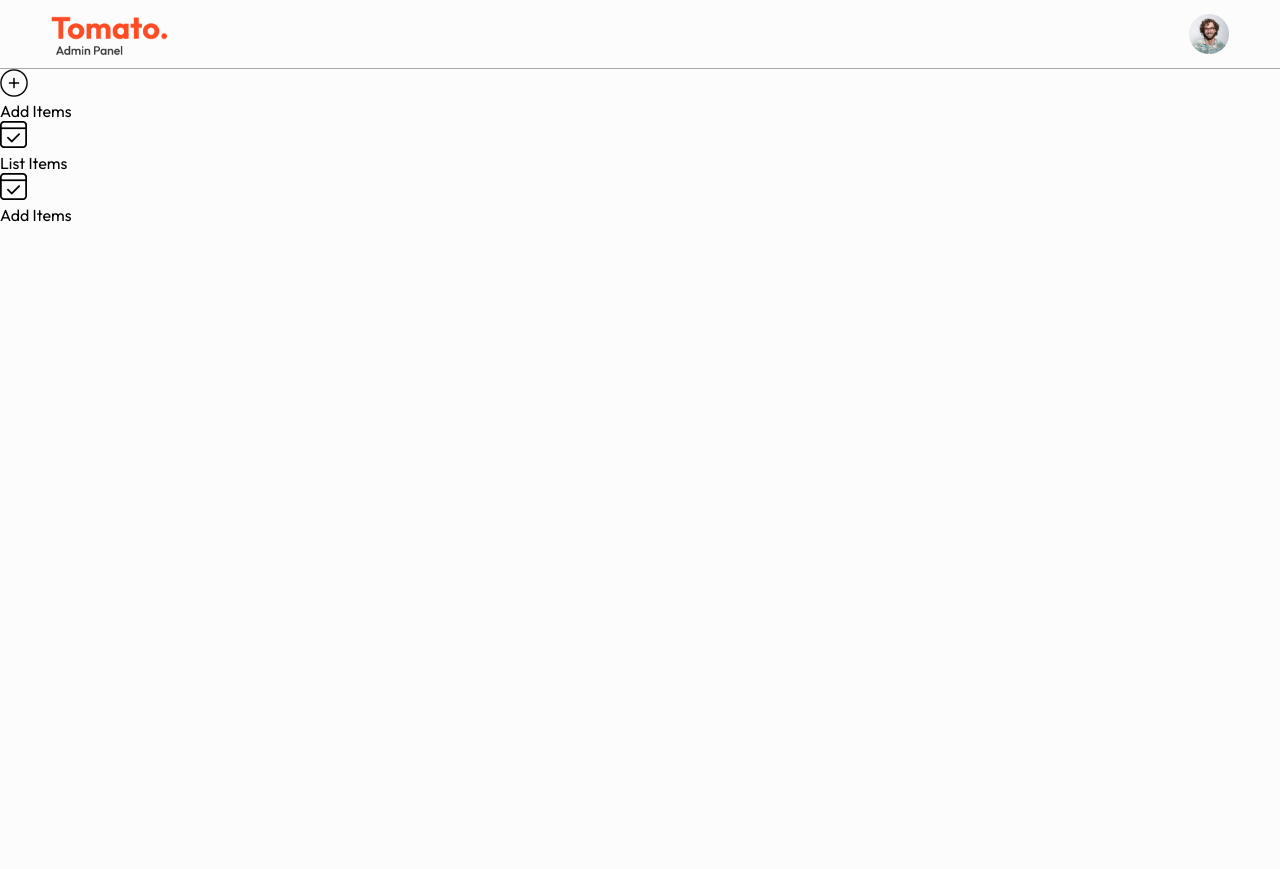
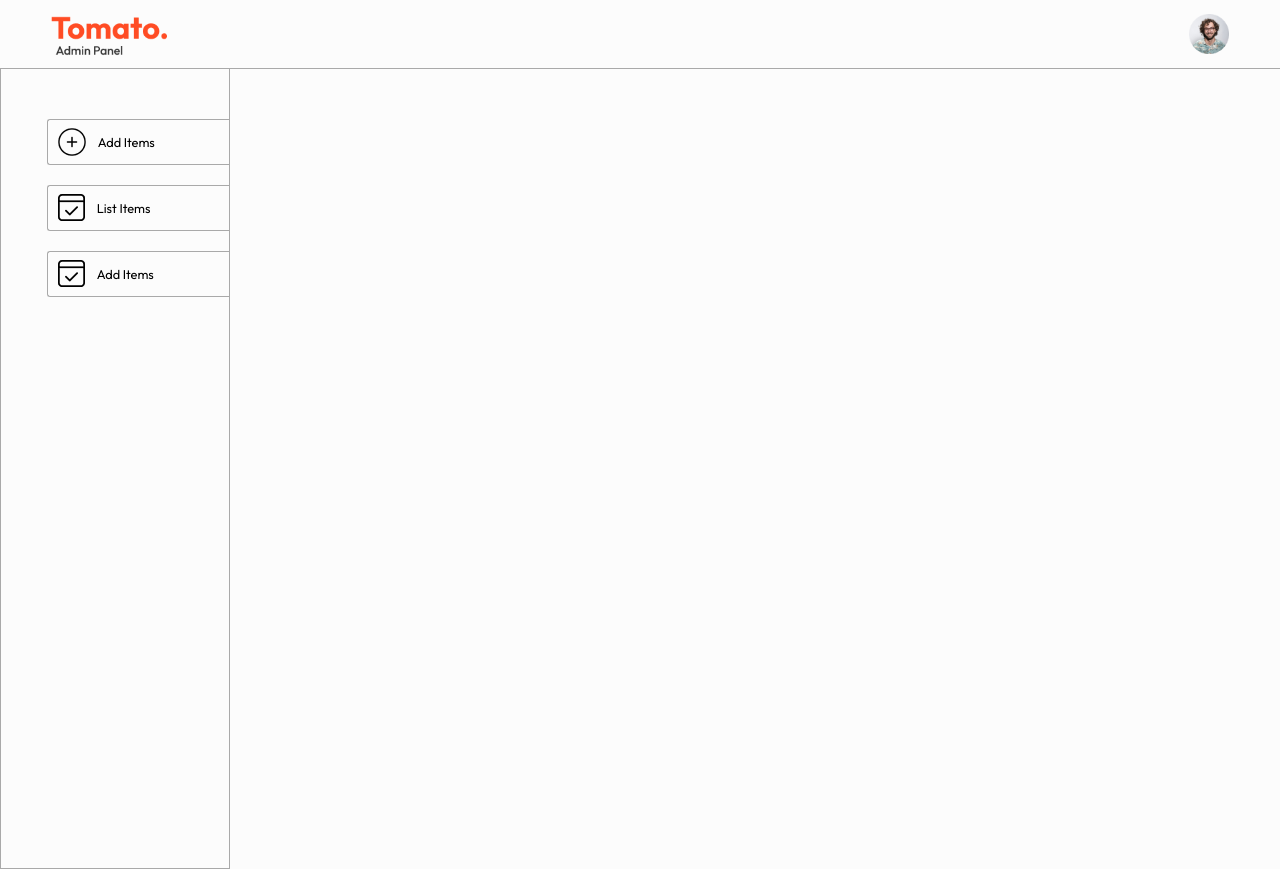
Before and after one commit to M-Aditya-11/food_del, a React (Vite) app in the folder admin/: page / in a window 1280 px wide. Before the commit the page ends 800 px from the top, so only its background shows below. Built offline with nearby package versions, Linux system fonts and the light colour scheme.

Commit message:
Added CSS for Sidebar

```diff
--- a/admin/src/components/Sidebar/Sidebar.css
+++ b/admin/src/components/Sidebar/Sidebar.css
@@ -0,0 +1,24 @@
+.sidebar{
+    width: 18%;
+    min-height: 100vh;
+    border: 1.5px solid #a9a9a9;
+    border-top: 0;
+    font-size: max(1vw, 10px);
+}
+.sidebar-options{
+    padding-top: 50px;
+    padding-left: 20%;
+    display: flex;
+    flex-direction: column;
+    gap: 20px;
+}
+.sidebar-option{
+    display: flex;
+    align-items: center;
+    gap: 12px;
+    border: 1px solid #a9a9a9;
+    border-right: 0;
+    padding: 8px 10px;
+    border-radius: 3px 0px 0px 3px;
+    cursor: pointer;
+}
```
